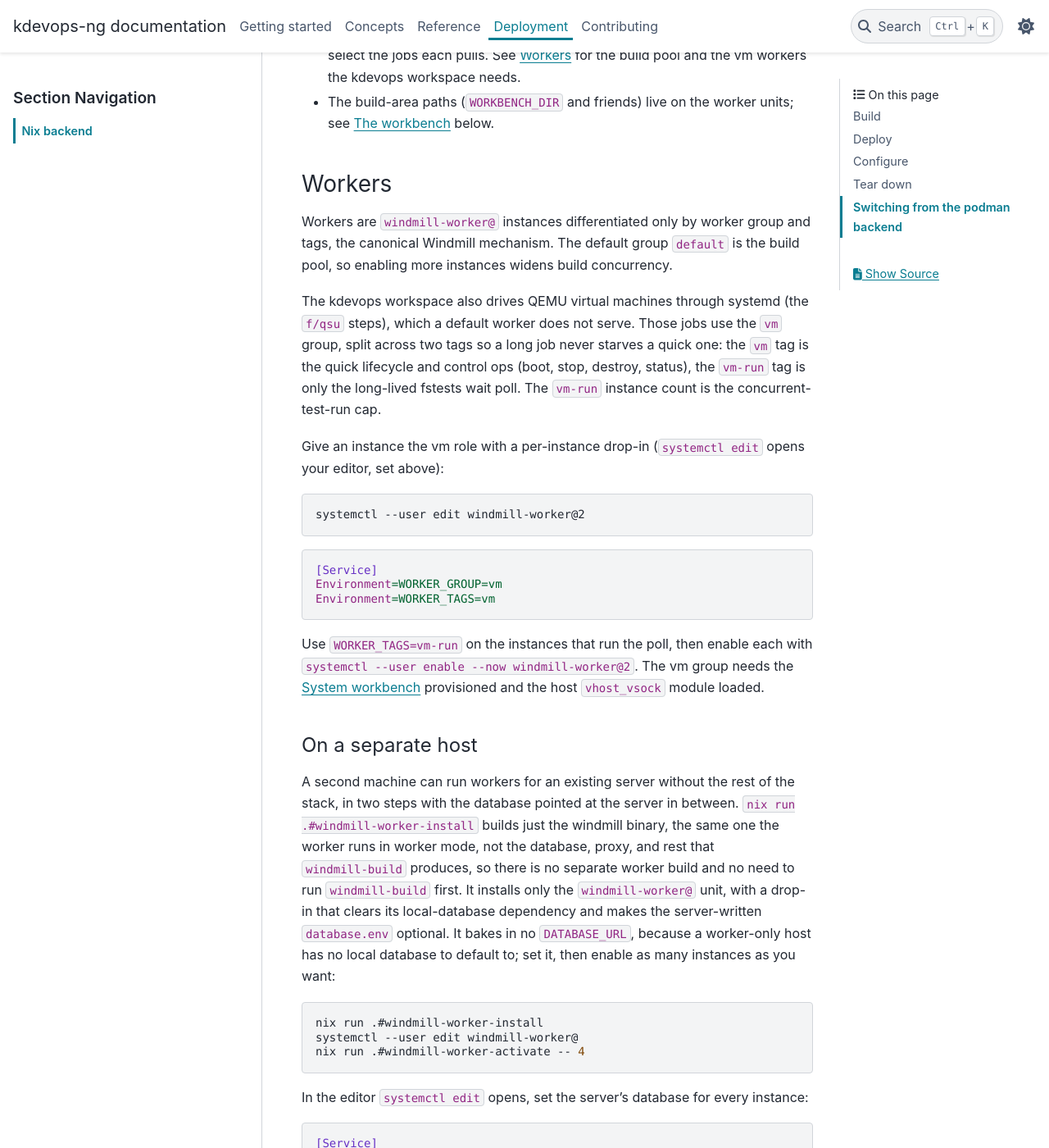
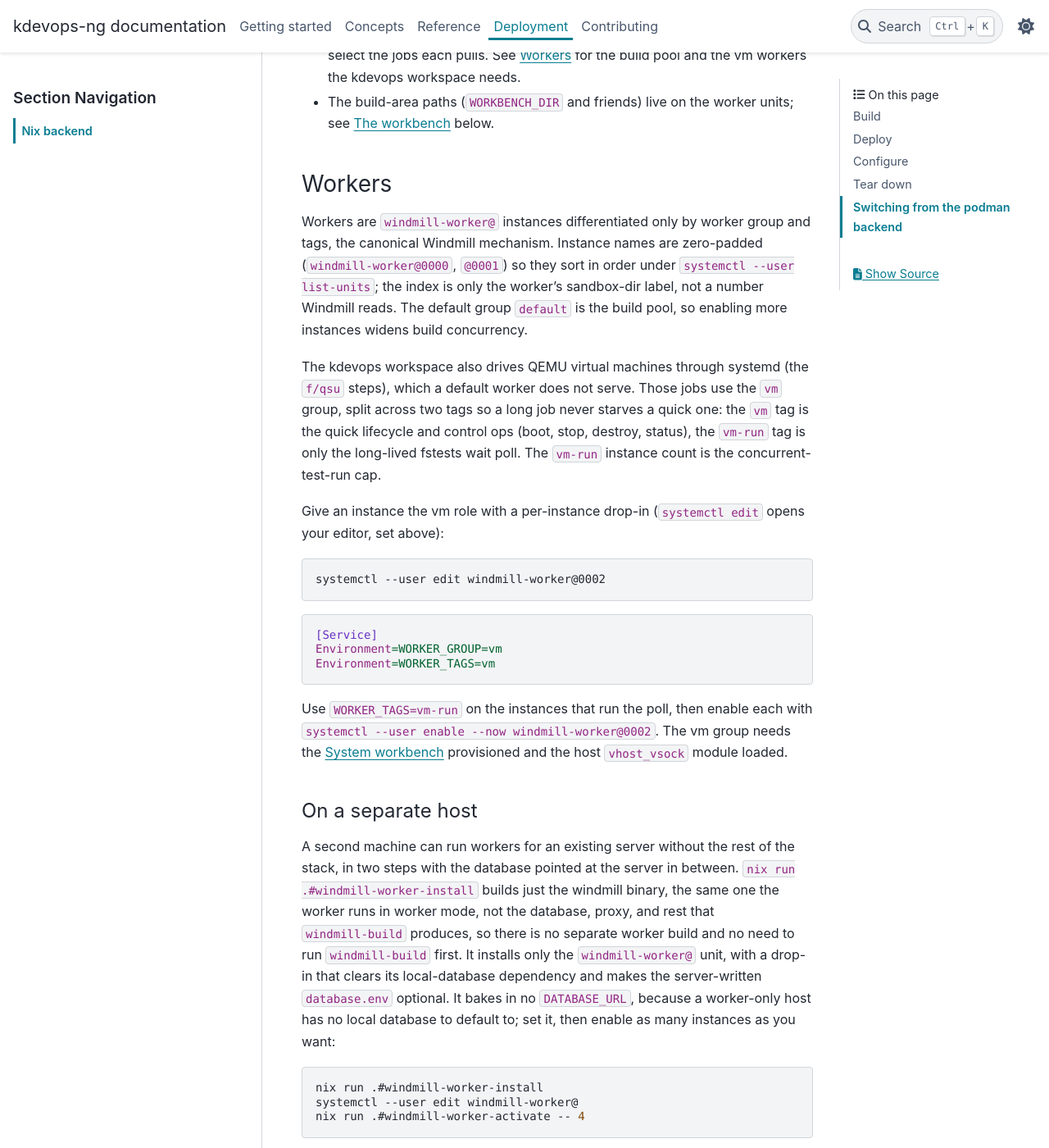
Before and after one commit to dagomez137/kdevops-ng, a Sphinx documentation site: the page built from docs/deployment/nix-backend.rst, in a window 1280 px wide and 1400 px high, scrolled down 2861 px. Shown: the whole window at 82% size. Built offline with Sphinx 7.4.7 and the PyData theme 0.15.4, drawn with Linux system fonts in a browser that asks for light colours; some of the changed text lies outside the part shown.

Commit message:
docs: zero-pad the worker examples in the nix backend guide
The worker units and the activate apps now name instances with four
zero-padded digits so they sort in order, but the deployment guide still
showed windmill-worker@0, @1, @2, @4. The activate example in particular
contradicted what windmill-activate runs. Update every instance example
to the padded form and note in the Workers section that the index is a
zero-padded sandbox-dir label, not a number Windmill reads.

Generated-by: Claude AI
Signed-off-by: Daniel Gomez <da.gomez@kernel.org>

```diff
--- a/docs/deployment/nix-backend.rst
+++ b/docs/deployment/nix-backend.rst
@@ -80,7 +80,7 @@ symlinks so they start at login) and starts in one step:
    loginctl enable-linger "$USER"
    systemctl --user enable --now \
        windmill-db windmill windmill-extra windmill-native windmill-caddy
-   systemctl --user enable --now windmill-worker@0 windmill-worker@1
+   systemctl --user enable --now windmill-worker@0000 windmill-worker@0001
 
 The database service runs ``windmill-db-setup`` on first boot: it initialises
 the cluster under the state directory, rotates the role password off the shared
@@ -132,8 +132,11 @@ Workers
 -------
 
 Workers are ``windmill-worker@`` instances differentiated only by worker group
-and tags, the canonical Windmill mechanism. The default group ``default`` is the
-build pool, so enabling more instances widens build concurrency.
+and tags, the canonical Windmill mechanism. Instance names are zero-padded
+(``windmill-worker@0000``, ``@0001``) so they sort in order under ``systemctl
+--user list-units``; the index is only the worker's sandbox-dir label, not a
+number Windmill reads. The default group ``default`` is the build pool, so
+enabling more instances widens build concurrency.
 
 The kdevops workspace also drives QEMU virtual machines through systemd (the
 ``f/qsu`` steps), which a default worker does not serve. Those jobs use the
@@ -147,7 +150,7 @@ opens your editor, set above):
 
 .. code-block:: shell
 
-   systemctl --user edit windmill-worker@2
+   systemctl --user edit windmill-worker@0002
 
 .. code-block:: ini
 
@@ -156,8 +159,9 @@ opens your editor, set above):
    Environment=WORKER_TAGS=vm
 
 Use ``WORKER_TAGS=vm-run`` on the instances that run the poll, then enable each
-with ``systemctl --user enable --now windmill-worker@2``. The vm group needs the
-:term:`System workbench` provisioned and the host ``vhost_vsock`` module loaded.
+with ``systemctl --user enable --now windmill-worker@0002``. The vm group needs
+the :term:`System workbench` provisioned and the host ``vhost_vsock`` module
+loaded.
 
 On a separate host
 ~~~~~~~~~~~~~~~~~~~
```
Also changed, not shown: other parts of docs/deployment/nix-backend.rst (+1 -1 lines).
